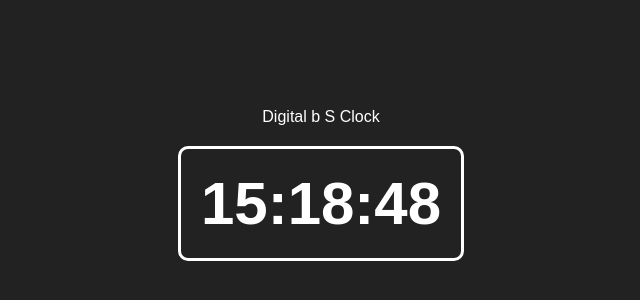
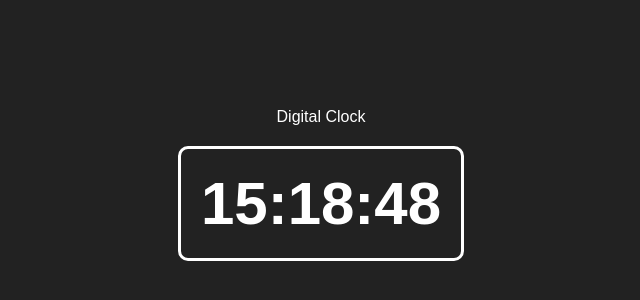
Before and after one commit to nithingoud475/Digital-Clock, a plain HTML site: page index.html in a window 1280 px wide. Shown: the part 224-524 px from the top of the page, 319-959 px from the left. Drawn offline with Linux system fonts and the light colour scheme.

```diff
--- a/index.html
+++ b/index.html
@@ -7,7 +7,7 @@
 <body>
 
 <div class="clock-container">
-    <p>Digital   b                                       S  Clock</p>
+    <p>Digital Clock</p>
     <div id="clock">00:00:00</div>
 </div>
 
```
